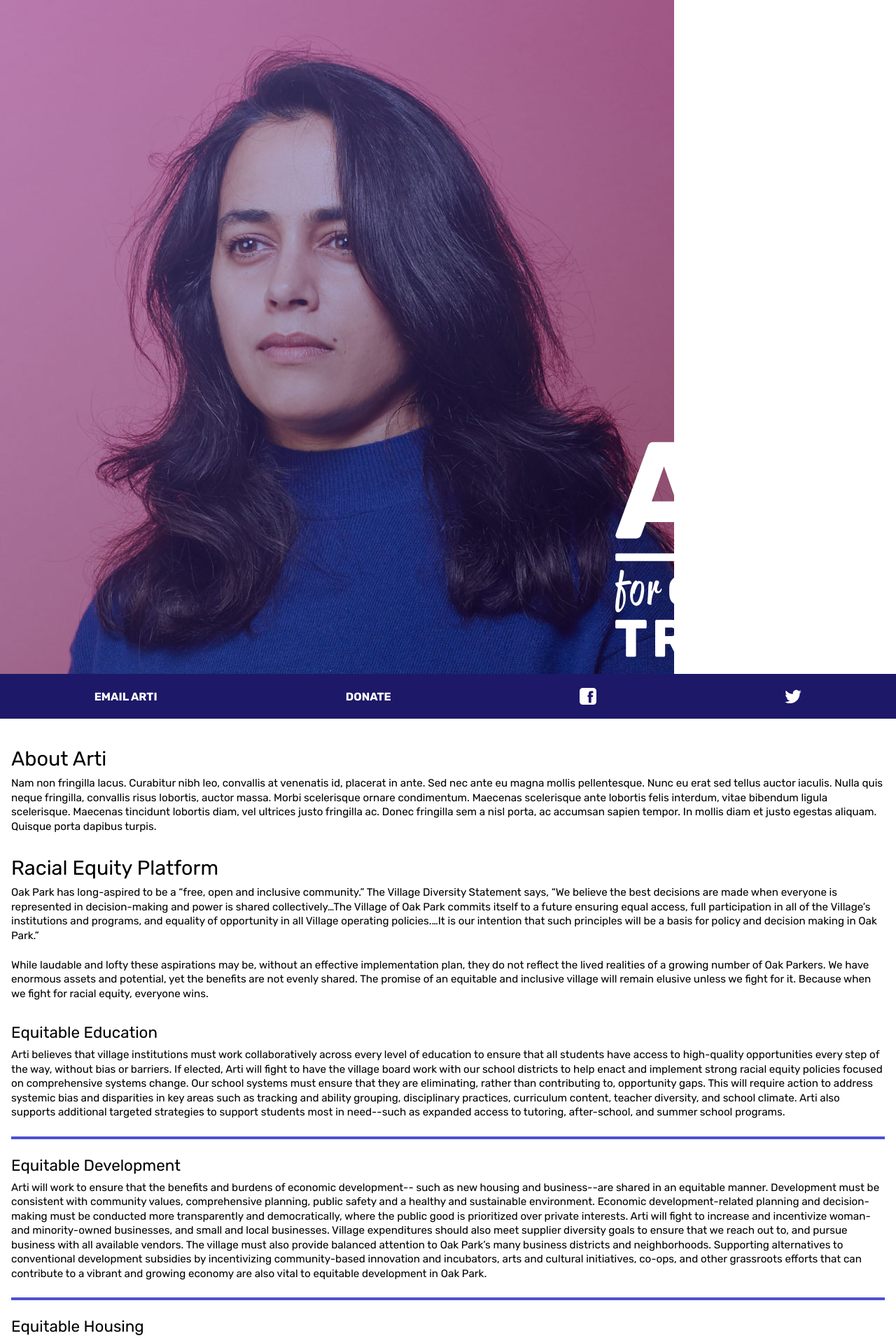
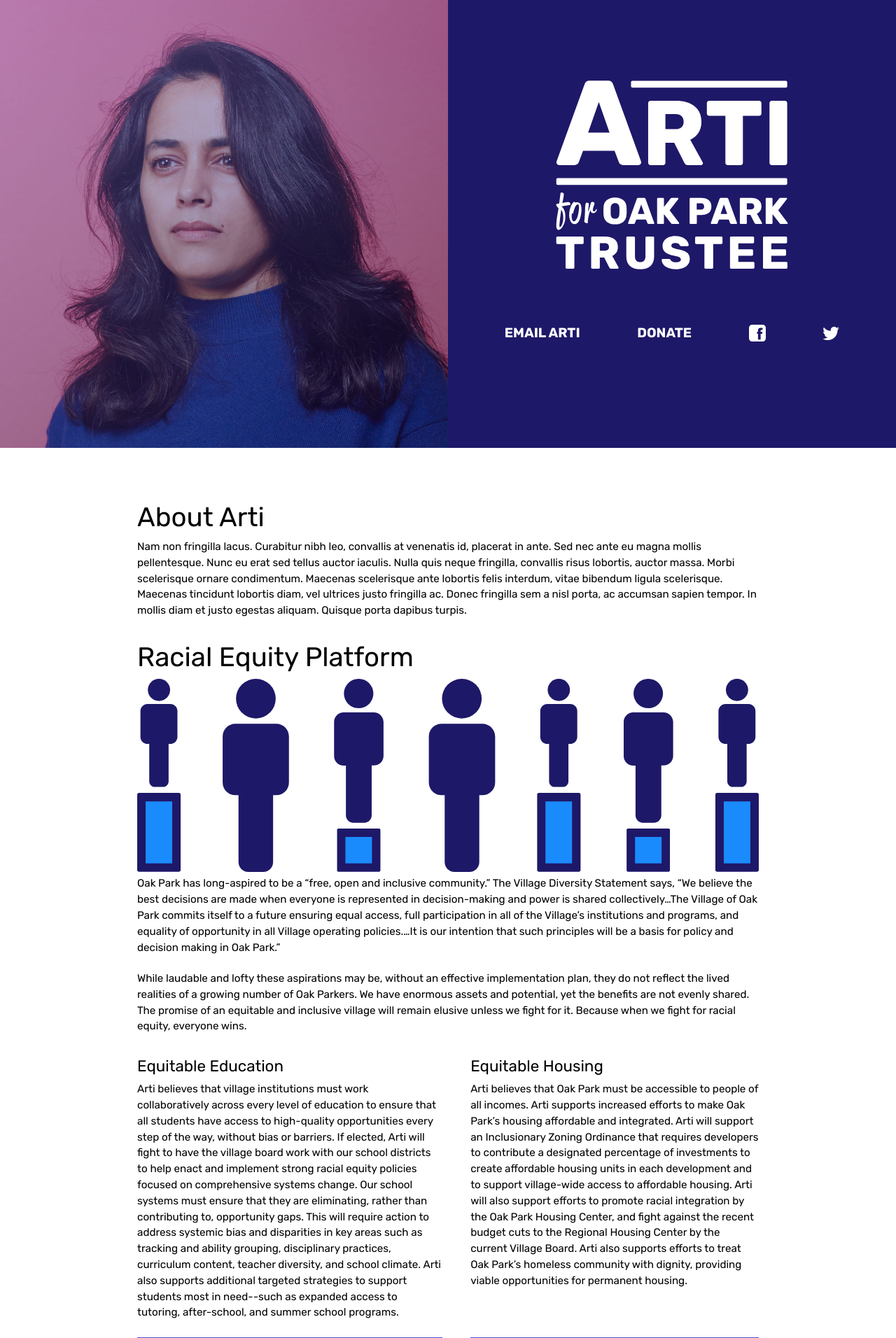
Before and after one commit to yupgup/arti4oakpark, a plain HTML site: page index.html in a window 1280 px wide. Shown: the top 1912 px of the page at 70% size. Drawn offline with Linux system fonts and the light colour scheme.

Commit message:
Starts in on desktop styles

```diff
--- a/index.html
+++ b/index.html
@@ -17,17 +17,18 @@
 </head>
 
 <body>
+<div class="site">
   <header class="site-header">
-    <h1>Arti for Oak Park Trustee</h1>
     <img
       src="arti.jpg"
-      alt="Arti is a woman with dark hair. Here she is looking to the left, with a stern expression. She is wearing a blue sweater." />
+      alt="Arti is a woman with dark hair. Here she is looking to the left, with a stern expression. She is wearing a blue sweater."
+      class="headshot" />
+
+    <div class="site-header-side">
       <img
         src="logo.svg"
         class="site-logo"
         alt="Arti for Oak Park Trustee" />
-  </header>
-
 
         <nav class="site-nav">
           <ul>
@@ -50,8 +51,9 @@
               </a>
             </li>
           </ul>
-
         </nav>
+      </div>
+  </header>
 
   <section class="block about">
     <h2>About Arti</h2>
@@ -61,33 +63,37 @@
   <div class="platform">
     <header class="block">
       <h2>Racial Equity Platform</h2>
+      <img
+        src="equity.svg"
+        class="equity-img"
+        alt="" />
       <p>Oak Park has long-aspired to be a “free, open and inclusive community.” The Village Diversity Statement says, “We believe the best decisions are made when everyone is represented in decision-making and power is shared collectively…The Village of Oak Park commits itself to a future ensuring equal access, full participation in all of the Village’s institutions and programs, and equality of opportunity in all Village operating policies.…It is our intention that such principles will be a basis for policy and decision making in Oak Park.”</p>
 
       <p>While laudable and lofty these aspirations may be, without an effective implementation plan, they do not reflect the lived realities of a growing number of Oak Parkers. We have enormous assets and potential, yet the benefits are not evenly shared. The promise of an equitable and inclusive village will remain elusive unless we fight for it. Because when we fight for racial equity, everyone wins.</p>
     </header>
 
     <div class="block issues">
-      <section class="issue">
+      <section class="issue issue-education">
         <h3>Equitable Education</h3>
         <p>Arti believes that village institutions must work collaboratively across every level of education to ensure that all students have access to high-quality opportunities every step of the way, without bias or barriers. If elected, Arti will fight to have the village board work with our school districts to help enact and implement strong racial equity policies focused on comprehensive systems change. Our school systems must ensure that they are eliminating, rather than contributing to, opportunity gaps. This will require action to address systemic bias and disparities in key areas such as tracking and ability grouping, disciplinary practices, curriculum content, teacher diversity, and school climate. Arti also supports additional targeted strategies to support students most in need--such as expanded access to tutoring, after-school, and summer school programs.</p>
       </section>
 
-      <section class="issue">
+      <section class="issue issue-development">
         <h3>Equitable Development</h3>
         <p>Arti will work to ensure that the benefits and burdens of economic development-- such as new housing and business--are shared in an equitable manner. Development must be consistent with community values, comprehensive planning, public safety and a healthy and sustainable environment.  Economic development-related planning and decision-making must be conducted more transparently and democratically, where the public good is prioritized over private interests. Arti will fight to increase and incentivize woman- and minority-owned businesses, and small and local businesses. Village expenditures should also meet supplier diversity goals to ensure that we reach out to, and pursue business with all available vendors. The village must also provide balanced attention to Oak Park’s many business districts and neighborhoods. Supporting alternatives to conventional development subsidies by incentivizing community-based innovation and incubators, arts and cultural initiatives, co-ops, and other grassroots efforts that can contribute to a vibrant and growing economy are also vital to equitable development in Oak Park.</p>
       </section>
 
-      <section class="issue">
+      <section class="issue issue-housing">
         <h3>Equitable Housing</h3>
         <p>Arti believes that Oak Park must be accessible to people of all incomes. Arti supports increased efforts to make Oak Park’s housing affordable and integrated. Arti will support an Inclusionary Zoning Ordinance that requires developers to contribute a designated percentage of investments to create affordable housing units in each development and to support village-wide access to affordable housing. Arti will also support efforts to promote racial integration by the Oak Park Housing Center, and fight against the recent budget cuts to the Regional Housing Center by the current Village Board. Arti also supports efforts to treat Oak Park’s homeless community with dignity, providing viable opportunities for permanent housing.</p>
       </section>
 
-      <section class="issue">
+      <section class="issue issue-governance">
         <h3>Equitable Governance</h3>
         <p>Arti believes that government processes and leadership must be inclusive of all community stakeholders in order to reflect and represent the full community. The village must adopt and implement a racial equity decision-making framework for planning, policy-making and budgeting, including public procurement and contracting.</p>
       </section>
 
-      <section class="issue">
+      <section class="issue issue-taxation">
         <h3>Equitable Taxation</h3>
         <p>Arti will work across local government entities to keep increased property taxes from making Oak Park more unaffordable. The village must exercise frugality and stewardship with public resources to eliminate waste and maximize efficiencies, without compromising the quality of vital services. Arti will work to apply a racial equity framework to revenue generation, budgeting, and expenditures.</p>
       </section>
@@ -97,5 +103,6 @@
   <div class="block endorsements">
     <h2>Endorsements</h2>
   </div>
+</div>
 </body>
 </html>
--- a/style.css
+++ b/style.css
@@ -8,6 +8,7 @@
   --font: 'Rubik', sans-serif;
   --weightBold: 700;
 
+  --maxWidth: 920px;
   --gutters: 16px;
   --space: calc(var(--gutters) * 1.5);
 }
@@ -53,7 +54,7 @@ h1 {
 
 h2, h3 {
   margin-bottom: .5rem;
-  font-size: 1.8rem;
+  font-size: 2.4rem;
 }
 
 h3 {
@@ -67,7 +68,7 @@ h3 {
 
 .site-logo {
   position: absolute;
-  bottom: 20px;
+  bottom: 80px;
   right: 20px;
   display: block;
   width: 30%;
@@ -115,7 +116,7 @@ h3 {
 p {
   margin-bottom: 1.35rem;
   font-size: .95rem;
-  line-height: 1.35;
+  line-height: 1.5;
 }
 
 p:last-child {
@@ -128,10 +129,98 @@ p:last-child {
   border-bottom: 4px solid var(--brandColor2);
 }
 
-.issue:last-child {
-  border-bottom: none;
+.endorsements {
+  display: none;
 }
 
 @media (min-width: 720px) {
+  :root {
 
+  }
+
+  body {
+    font-size: 18px;
+  }
+
+  .site-header {
+    position: relative;
+    display: grid;
+    grid-template-areas:
+      "headshot logo"
+      "heashot nav";
+    grid-template-columns: 50% 1fr;
+    background: var(--brandColor1);
+  }
+
+  .headshot {
+    grid-area: headshot;
+  }
+
+  .site-header {
+    margin-bottom: 60px;
+  }
+
+  .site-header-side {
+    display: flex;
+    flex-direction: column;
+    align-items: center;
+    justify-content: center;
+    padding: 60px 40px;
+  }
+
+  .site-logo {
+    position: relative;
+    right: auto;
+    bottom: auto;
+    grid-area: logo;
+    width: 60%;
+    max-width: none;
+  }
+
+  .site-nav {
+    grid-area: nav;
+    margin-top: 60px;
+    width: 100%;
+  }
+
+  .site-nav a {
+    font-size: 1.2rem;
+    padding: 16px 8px;
+    border-radius: 6px;
+  }
+
+  .issues {
+    display: grid;
+    grid-column-gap: 40px;
+    grid-row-gap: 20px;
+    grid-template-areas:
+      "education housing"
+      "development development"
+      "governance taxation"
+  }
+
+  .issue-education {
+    grid-area: education;
+  }
+
+  .issue-housing {
+    grid-area: housing;
+  }
+
+  .issue-development {
+    grid-area: development;
+  }
+
+  .issue-governance {
+    grid-area: governance;
+  }
+
+  .issue-taxation {
+    grid-area: taxation;
+  }
+
+  .block {
+    margin: 0 auto;
+    max-width: var(--maxWidth);
+  }
 }
```
Lines whose indentation alone changed are shown as unchanged.
